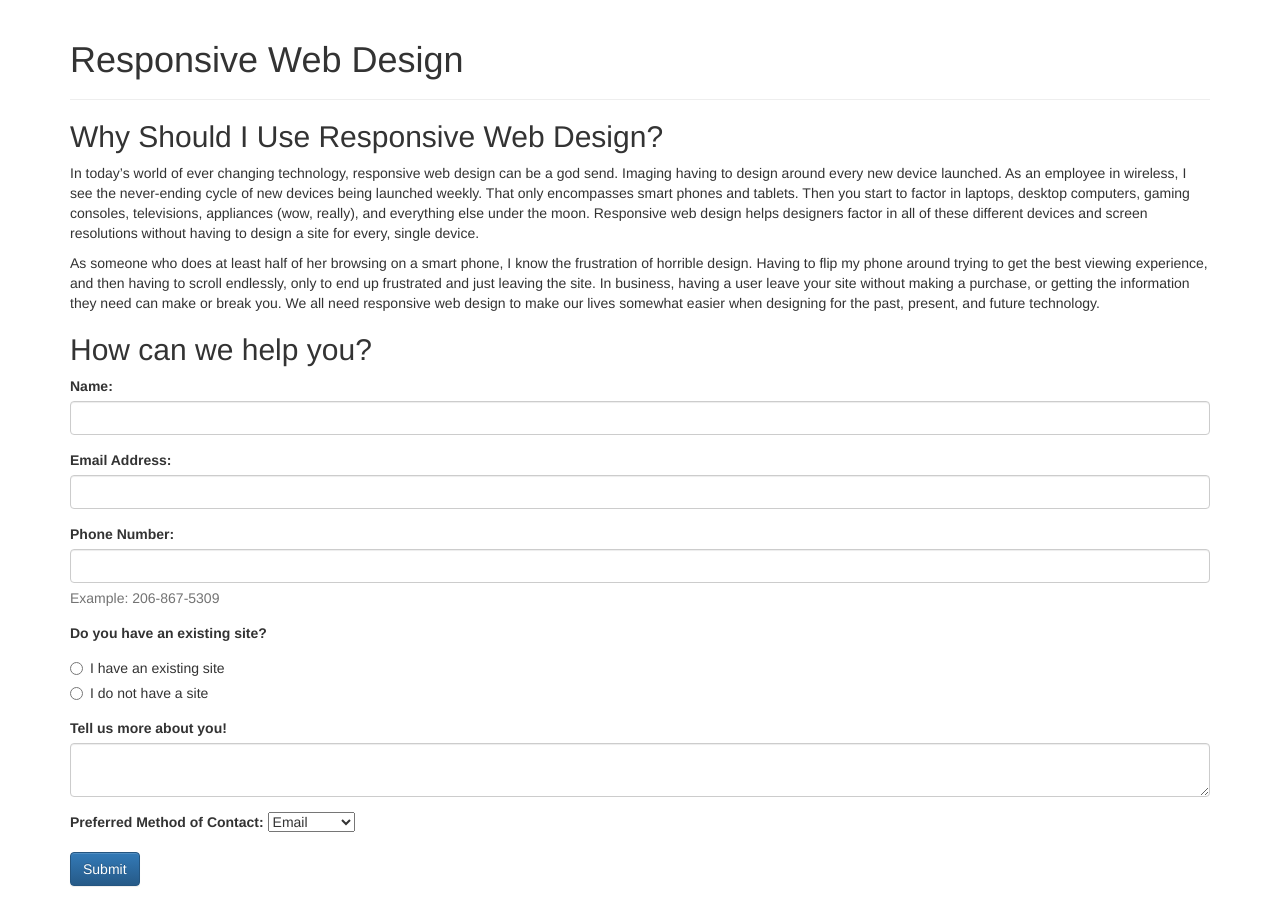
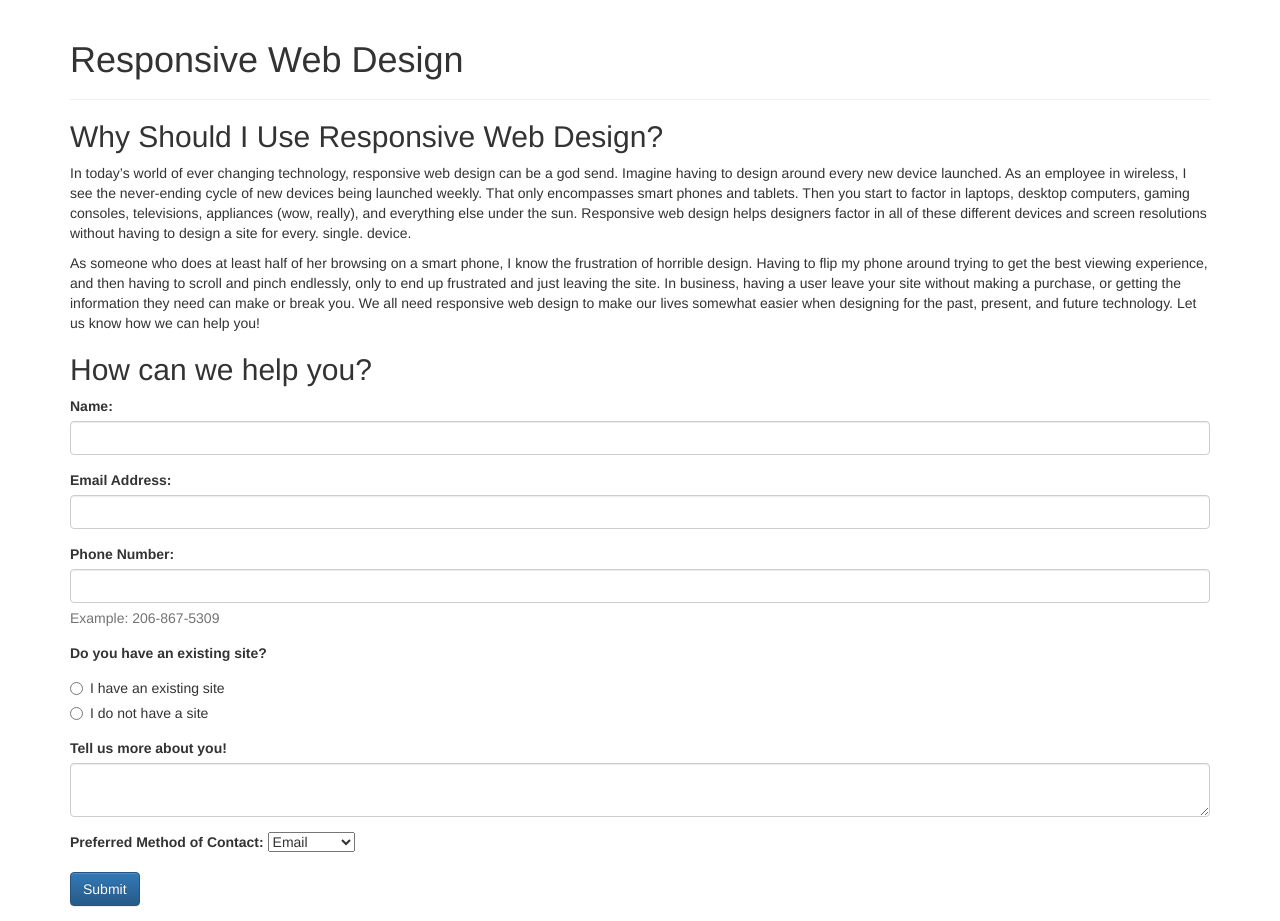
Before and after one commit to daniellehawn/week2, a plain HTML site: page index.html in a window 1280 px wide. Drawn offline with nearby package versions, Linux system fonts and the light colour scheme.

Commit message:
Fix more typos

```diff
--- a/index.html
+++ b/index.html
@@ -23,8 +23,8 @@
     <div id="content">
     <section>
       <h2>Why Should I Use Responsive Web Design?</h2>
-      <p>In today’s world of ever changing technology, responsive web design can be a god send. Imaging having to design around every new device launched. As an employee in wireless, I see the never-ending cycle of new devices being launched weekly. That only encompasses smart phones and tablets. Then you start to factor in laptops, desktop computers, gaming consoles, televisions, appliances (wow, really), and everything else under the moon. Responsive web design helps designers factor in all of these different devices and screen resolutions without having to design a site for every, single device.</p>
-      <p>As someone who does at least half of her browsing on a smart phone, I know the frustration of horrible design. Having to flip my phone around trying to get the best viewing experience, and then having to scroll endlessly, only to end up frustrated and just leaving the site. In business, having a user leave your site without making a purchase, or getting the information they need can make or break you. We all need responsive web design to make our lives somewhat easier when designing for the past, present, and future technology.</p>
+      <p>In today’s world of ever changing technology, responsive web design can be a god send. Imagine having to design around every new device launched. As an employee in wireless, I see the never-ending cycle of new devices being launched weekly. That only encompasses smart phones and tablets. Then you start to factor in laptops, desktop computers, gaming consoles, televisions, appliances (wow, really), and everything else under the sun. Responsive web design helps designers factor in all of these different devices and screen resolutions without having to design a site for every. single. device.</p>
+      <p>As someone who does at least half of her browsing on a smart phone, I know the frustration of horrible design. Having to flip my phone around trying to get the best viewing experience, and then having to scroll and pinch endlessly, only to end up frustrated and just leaving the site. In business, having a user leave your site without making a purchase, or getting the information they need can make or break you. We all need responsive web design to make our lives somewhat easier when designing for the past, present, and future technology. Let us know how we can help you!</p>
     </section>
     </div>
       </main>
```
